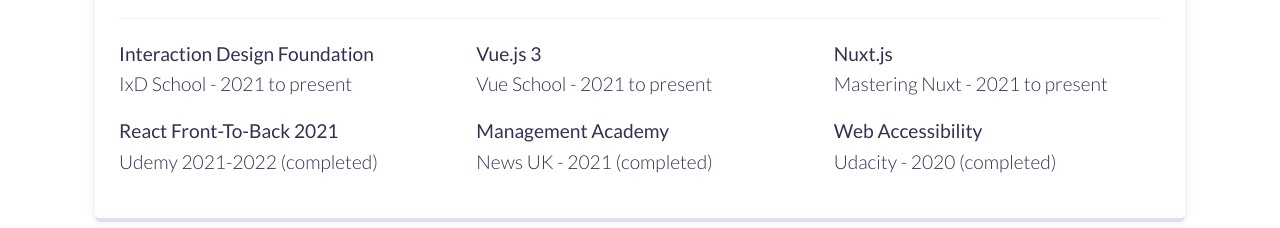
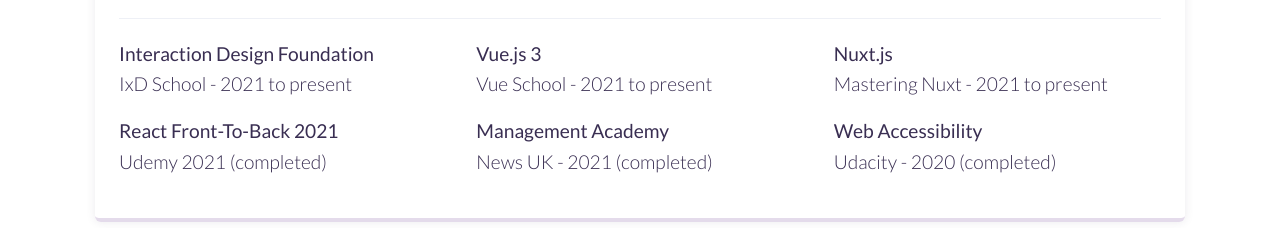
Before and after one commit to stunoir/stunoir.github.io, a Vue app: page / in a window 1280 px wide. Shown: the part 2206-2434 px from the top of the page. Built offline with nearby package versions, Linux system fonts and the light colour scheme.

Commit message:
update learning

```diff
--- a/src/components/sections/SectionAbout.vue
+++ b/src/components/sections/SectionAbout.vue
@@ -64,7 +64,7 @@
           },
           {
             name: 'React Front-To-Back 2021',
-            details: 'Udemy 2021-2022 (completed)',
+            details: 'Udemy 2021 (completed)',
           },
           {
             name: 'Management Academy',
```
